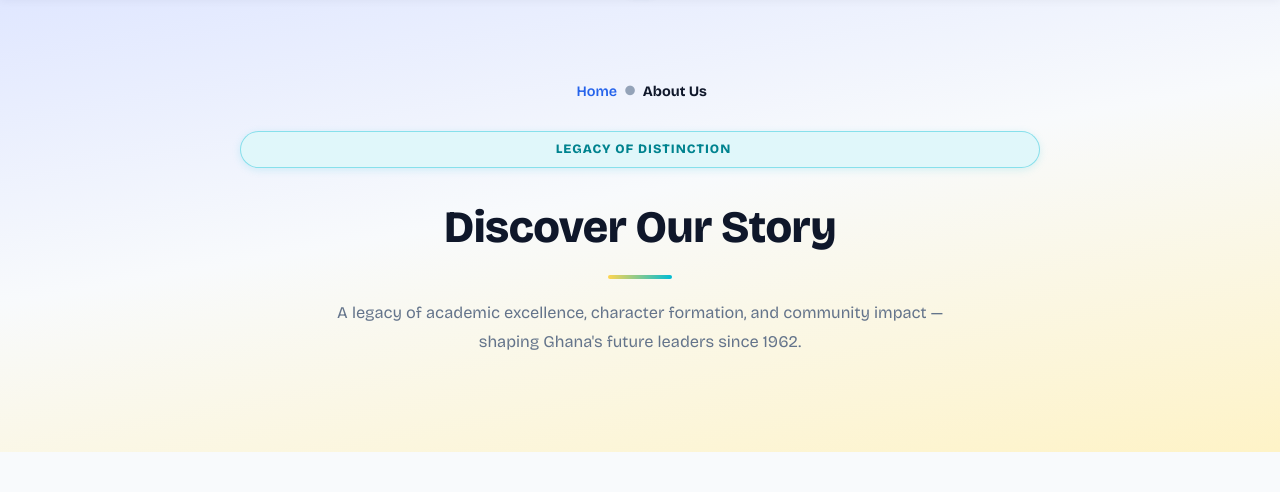
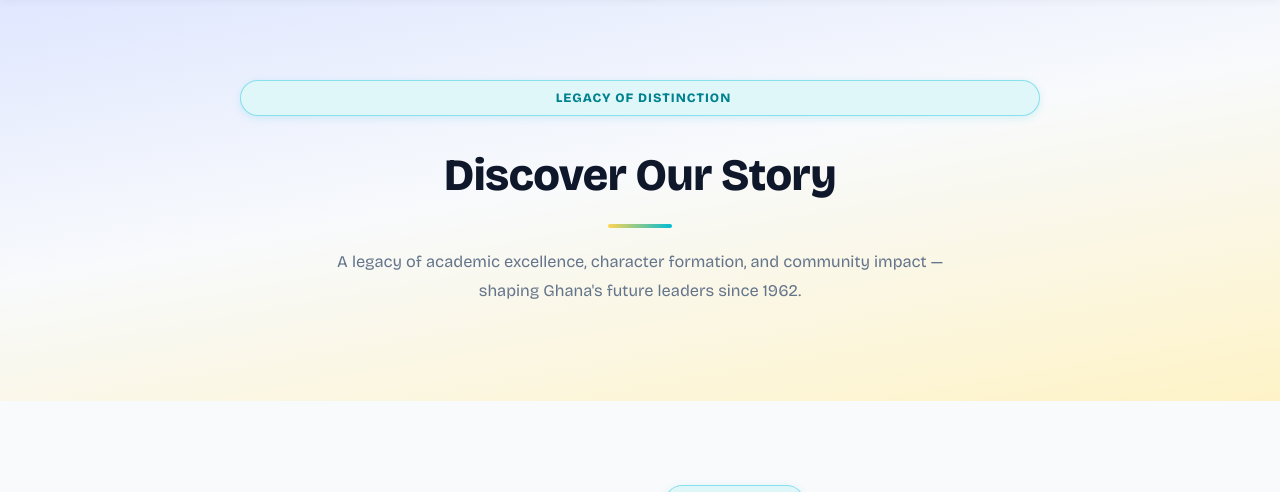
Before and after one commit to manteypavel-cell/AIS-CODING-PROJECT, a Flask app: page /about in a window 1280 px wide. Shown: the part 85-577 px from the top of the page. Run offline with Flask 3, Linux system fonts and the light colour scheme; some libraries are stand-ins or nearby versions.

Commit message:
Update about.html

```diff
--- a/templates/about.html
+++ b/templates/about.html
@@ -68,11 +68,6 @@
     <!-- PAGE HERO -->
     <section class="page-hero">
         <div class="hero-content">
-            <div class="breadcrumb">
-                <a href="index.html"><i class="codicon codicon-home"></i> Home</a>
-                <span style="font-size:0.6rem; color:var(--text-muted);"><i class="fas fa-circle"></i></span>
-                <span style="color:var(--text-dark); font-weight:700;">About Us</span>
-            </div>
             <span class="badge-pill" style="align-content:center;justify-content:center;"><i class="codicon codicon-history"></i> Legacy of Distinction</span>
             <h1 class="section-header" style="font-size:2.8rem;">Discover Our Story</h1>
             <p class="section-desc">A legacy of academic excellence, character formation, and community impact — shaping Ghana's future leaders since 1962.</p>
@@ -283,7 +278,7 @@
             <div class="footer-logo">
                 <div class="sub-footer-wrapper">
                 <div class="logo-wrapper" style="height:64px; width:64px; background:#FFFFFF; margin-bottom:8px;">
-                    <img src="school_crest.png" alt="School Crest">
+                    <img src="{{url_for('static', filename='school_crest.png')}}" alt="School Crest">
                 </div>
                 <h2>Akosombo International School</h2>
                 </div>
```
